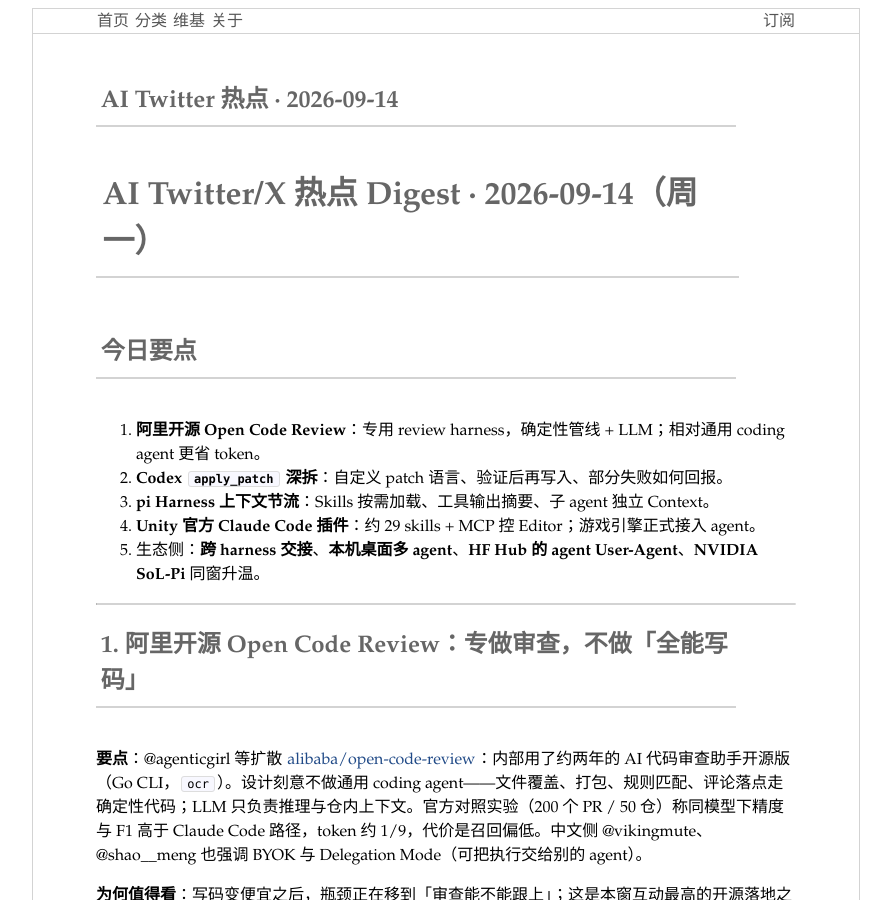
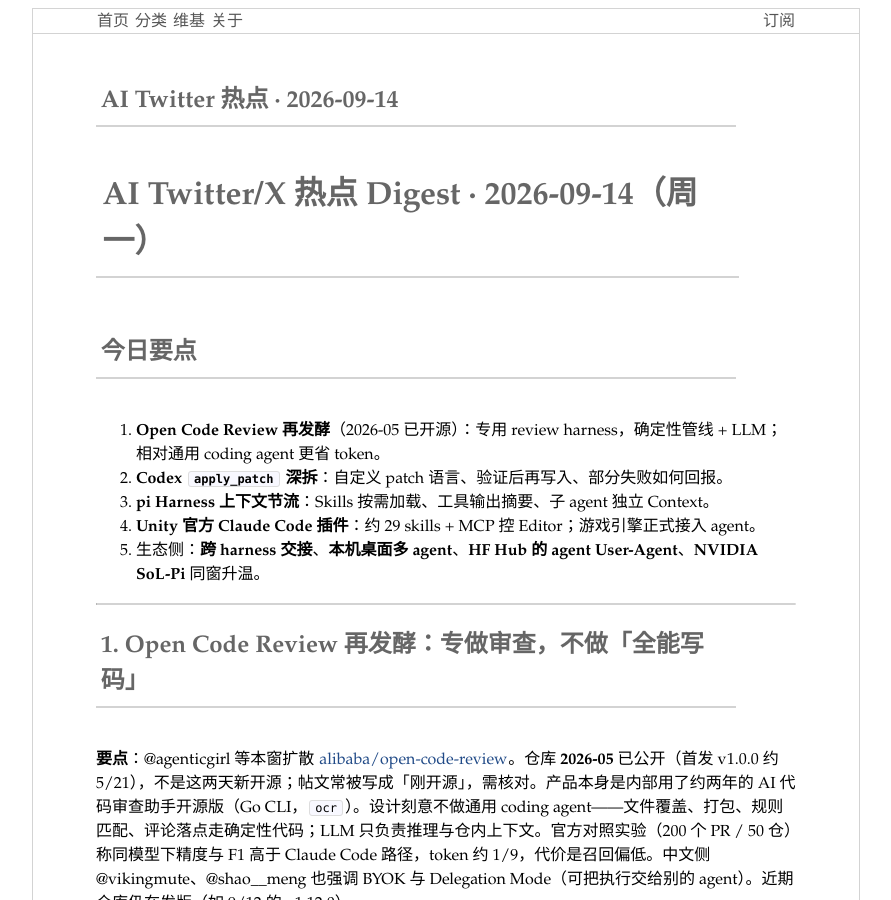
Before and after one commit to assertion/assertion.github.io, a Jekyll site: the page built from _posts/2026-09-14-ai-twitter-hots.md, in a window 1280 px wide and 900 px high. Shown: the whole window, without its empty margins (194-1085 px from the left). Built offline with Jekyll 4.4.1, drawn with Linux system fonts in a browser that asks for light colours; Markdown is read by kramdown in place of the engine named in the settings; some of the changed text lies outside the part shown.

Commit message:
Correct Open Code Review: open-sourced May 2026, not new

```diff
--- a/_posts/2026-09-14-ai-twitter-hots.md
+++ b/_posts/2026-09-14-ai-twitter-hots.md
@@ -11,7 +11,7 @@
 
 ## 今日要点
 
-1. **阿里开源 Open Code Review**：专用 review harness，确定性管线 + LLM；相对通用 coding agent 更省 token。
+1. **Open Code Review 再发酵**（2026-05 已开源）：专用 review harness，确定性管线 + LLM；相对通用 coding agent 更省 token。
 2. **Codex `apply_patch` 深拆**：自定义 patch 语言、验证后再写入、部分失败如何回报。
 3. **pi Harness 上下文节流**：Skills 按需加载、工具输出摘要、子 agent 独立 Context。
 4. **Unity 官方 Claude Code 插件**：约 29 skills + MCP 控 Editor；游戏引擎正式接入 agent。
@@ -19,11 +19,11 @@
 
 ---
 
-## 1. 阿里开源 Open Code Review：专做审查，不做「全能写码」
+## 1. Open Code Review 再发酵：专做审查，不做「全能写码」
 
-**要点**：@agenticgirl 等扩散 [alibaba/open-code-review](https://github.com/alibaba/open-code-review)：内部用了约两年的 AI 代码审查助手开源版（Go CLI，`ocr`）。设计刻意不做通用 coding agent——文件覆盖、打包、规则匹配、评论落点走确定性代码；LLM 只负责推理与仓内上下文。官方对照实验（200 个 PR / 50 仓）称同模型下精度与 F1 高于 Claude Code 路径，token 约 1/9，代价是召回偏低。中文侧 @vikingmute、@shao__meng 也强调 BYOK 与 Delegation Mode（可把执行交给别的 agent）。
+**要点**：@agenticgirl 等本窗扩散 [alibaba/open-code-review](https://github.com/alibaba/open-code-review)。仓库 **2026-05** 已公开（首发 v1.0.0 约 5/21），不是这两天新开源；帖文常被写成「刚开源」，需核对。产品本身是内部用了约两年的 AI 代码审查助手开源版（Go CLI，`ocr`）。设计刻意不做通用 coding agent——文件覆盖、打包、规则匹配、评论落点走确定性代码；LLM 只负责推理与仓内上下文。官方对照实验（200 个 PR / 50 仓）称同模型下精度与 F1 高于 Claude Code 路径，token 约 1/9，代价是召回偏低。中文侧 @vikingmute、@shao__meng 也强调 BYOK 与 Delegation Mode（可把执行交给别的 agent）。近期仓库仍在发版（如 9/12 的 v1.12.0）。
 
-**为何值得看**：写码变便宜之后，瓶颈正在移到「审查能不能跟上」；这是本窗互动最高的开源落地之一。
+**为何值得看**：写码变便宜之后，瓶颈正在移到「审查能不能跟上」；本窗互动高，但属于旧项目再讨论，不是首发新闻。
 
 - 作者：@agenticgirl
 - 链接：https://x.com/agenticgirl/status/2099087022900367845
```
